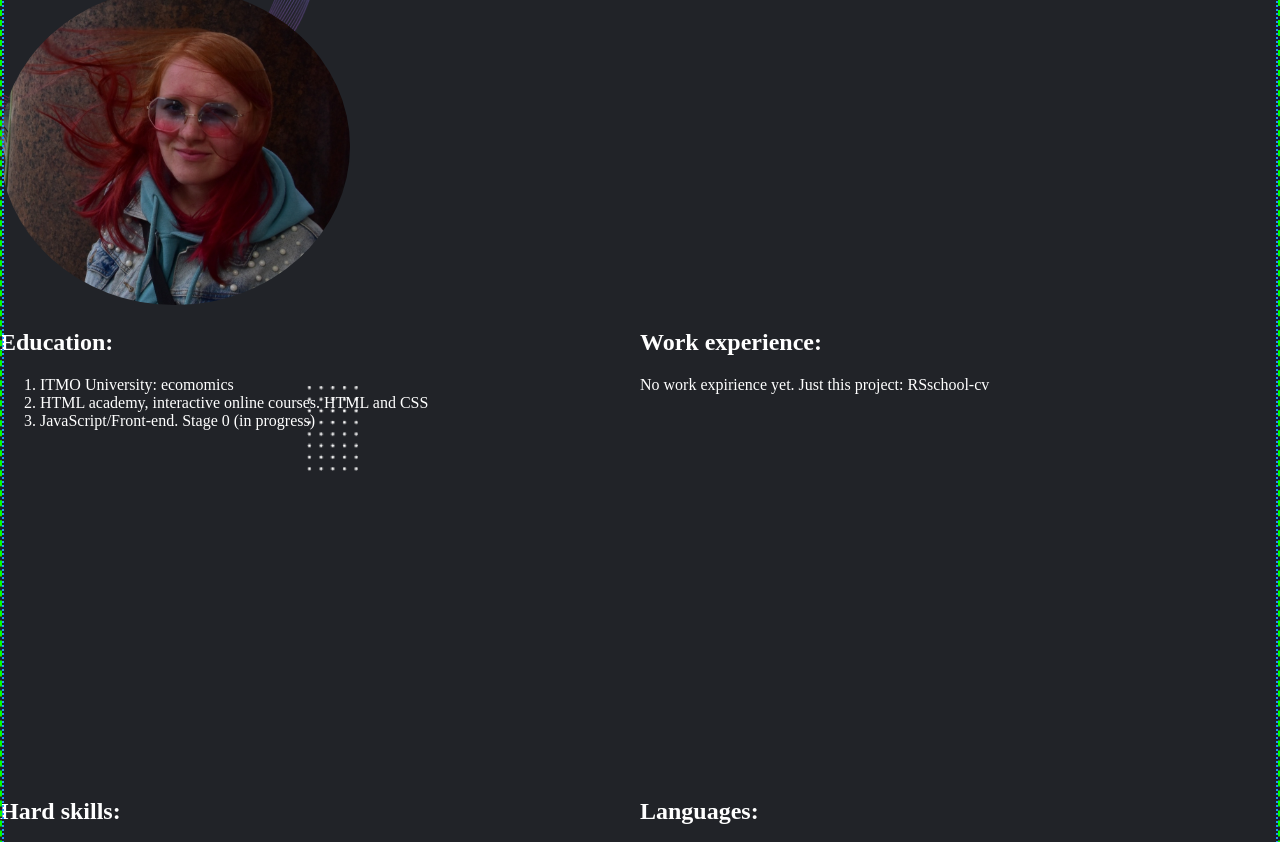
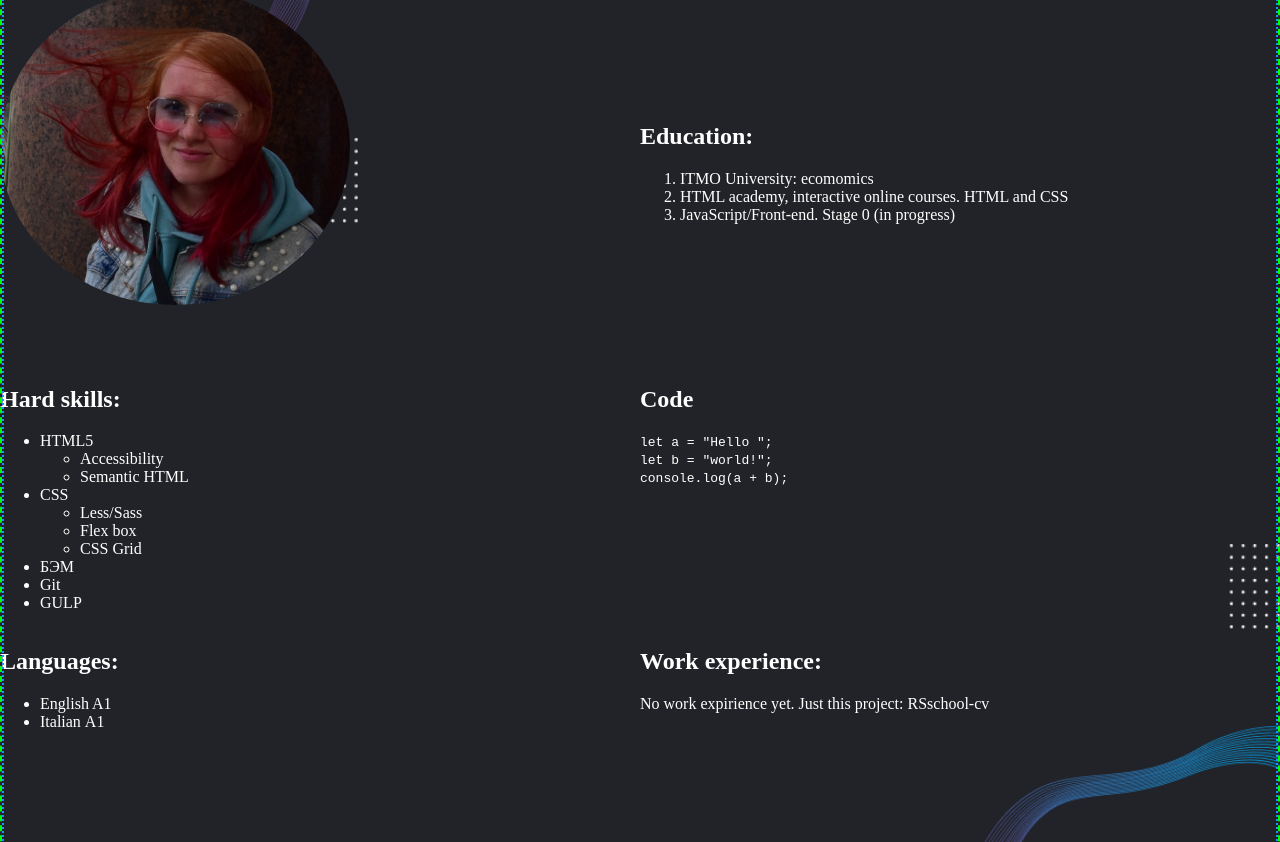
Before and after one commit to DaryaV95/rsschool-cv, a plain HTML site: page index.html in a window 1280 px wide. Shown: the part 210-1052 px from the top of the page. Drawn offline with Linux system fonts and the light colour scheme.

Commit message:
feat: add grid

```diff
--- a/style.css
+++ b/style.css
@@ -82,6 +82,11 @@ a {
 
 .grid {
     display: grid;
+    grid-template-areas:
+        "photo contacts"
+        "photo education"
+        "skills code"
+        "languages work";
     grid-template-rows: 1fr 1fr 1fr 1fr;
     grid-template-columns: 1fr 1fr;
 }
@@ -102,8 +107,36 @@ a {
     line-height: 50px;
 }
 
+.tagline {
+    grid-area: photo;
+}
+
 .tagline__img {
     border-radius: 50%;
+}
+
+.contacts {
+    grid-area: contacts;
+}
+
+.education {
+    grid-area: education;
+}
+
+.work {
+    grid-area: work;
+}
+
+.skills {
+    grid-area: skills;
+}
+
+.languages {
+    grid-area: languages;
+}
+
+.code {
+    grid-area: code;
 }
 
 .footer__list {
```
